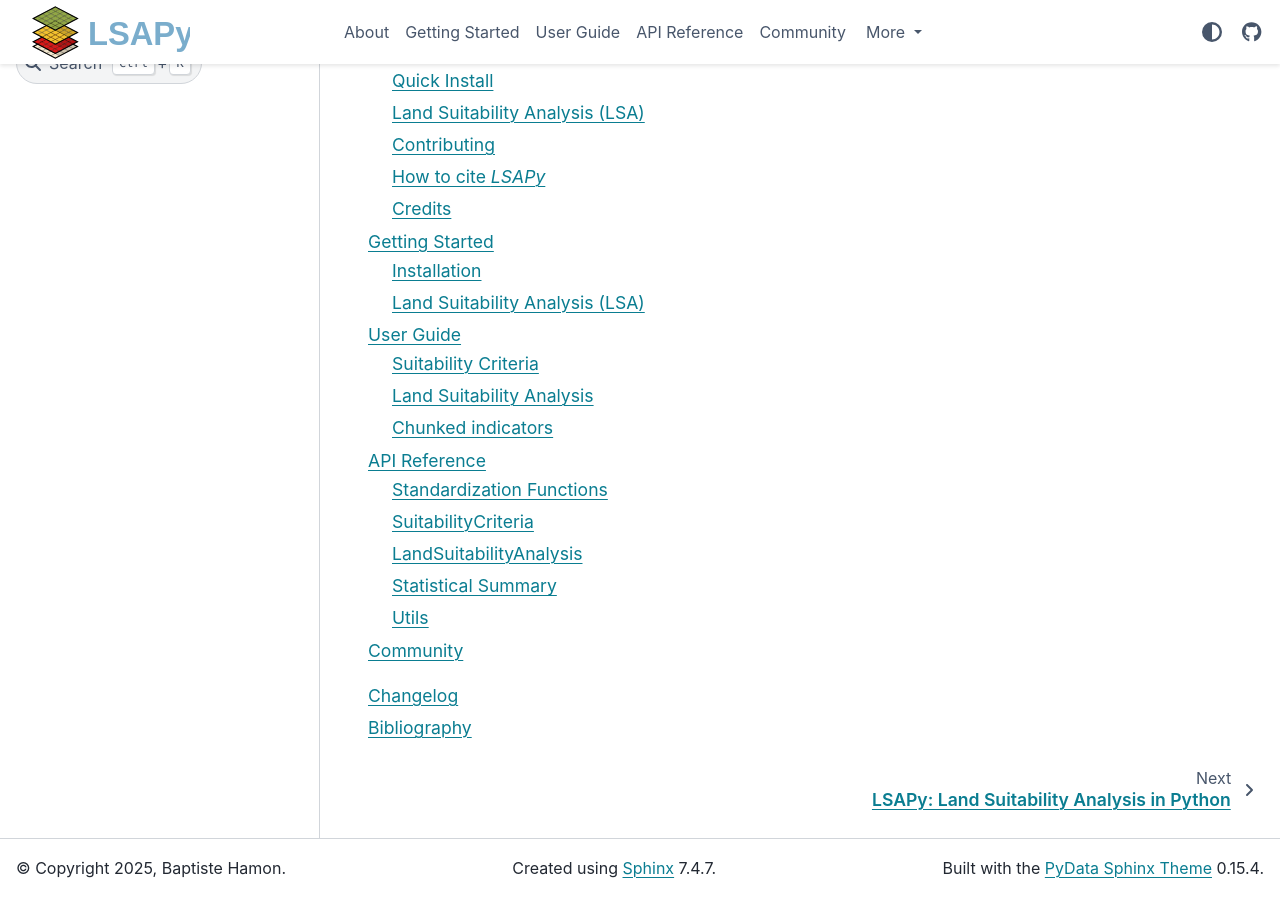
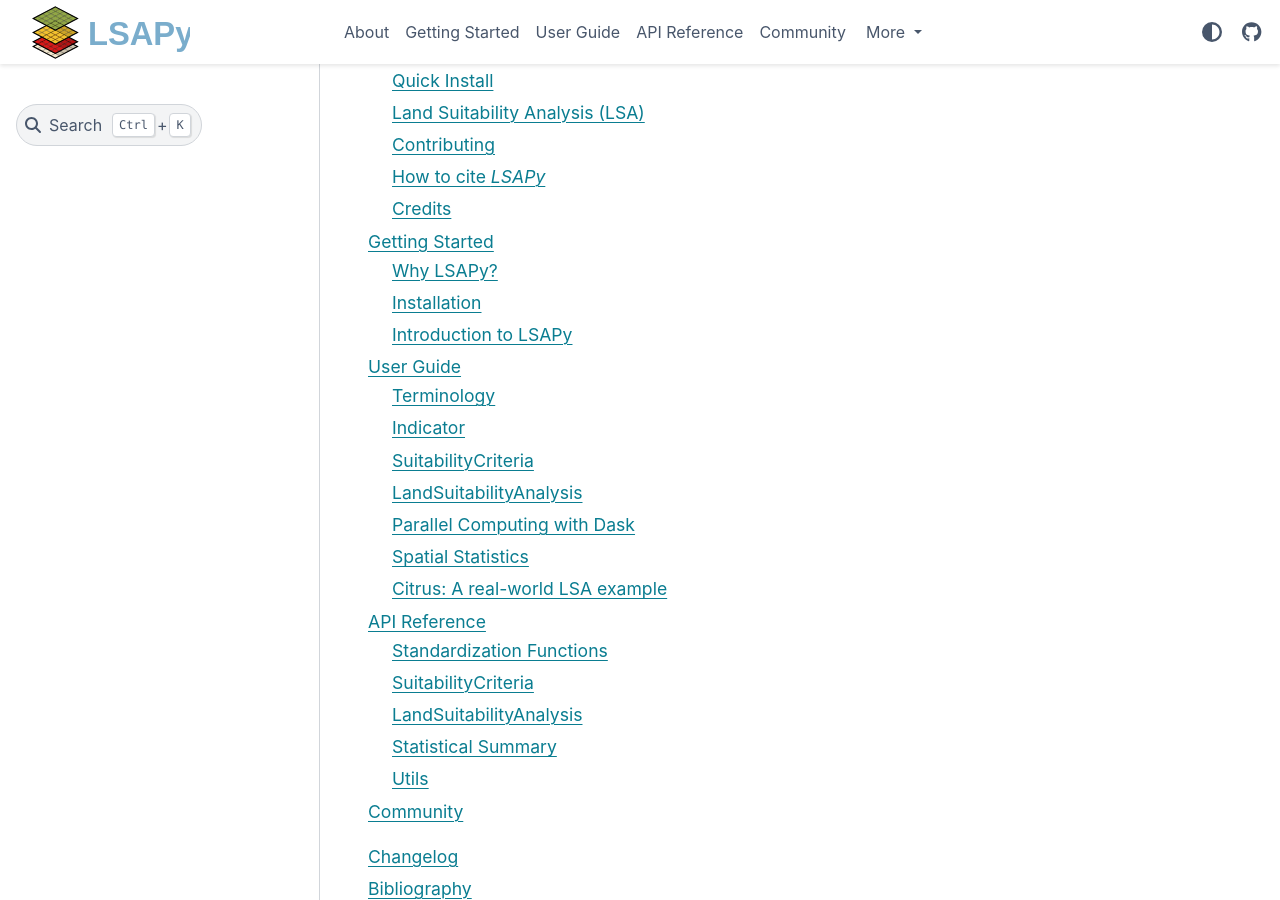
Before and after one commit to baptistehamon/lsapy, a Sphinx documentation site: the page built from docs/index.rst, in a window 1280 px wide and 900 px high, scrolled down 525 px. Built offline with Sphinx 7.4.7 and the PyData theme 0.15.4, drawn with Linux system fonts in a browser that asks for light colours.

Commit message:
Define new doc structure

```diff
--- a/docs/getting_started/index.rst
+++ b/docs/getting-started/installation.rst
@@ -40,9 +38,3 @@ For lazy computation on chunked arrays, install the optional Dask extra:
    pip install "lsapy[dask]"
 
 See :doc:`../notebooks/chunked` for a complete example and explicit execution options.
-
-Land Suitability Analysis (LSA)
--------------------------------
-
-* You said LSA ?
-* LSA in Python: Introduction to LSAPy
--- /dev/null
+++ b/docs/getting-started/lsapy-introduction.md
@@ -0,0 +1,5 @@
+---
+file_format: mystnb
+---
+
+# Introduction to LSAPy
--- /dev/null
+++ b/docs/getting-started/why-lsapy.rst
@@ -0,0 +1,2 @@
+Why LSAPy?
+==========
--- a/docs/index.rst
+++ b/docs/index.rst
@@ -5,7 +5,6 @@
 
 :html_theme.sidebar_secondary.remove:
 
-===================
 LSAPy Documentation
 ===================
 
--- /dev/null
+++ b/docs/user-guide/citrus-example.md
@@ -0,0 +1,5 @@
+---
+file_format: mystnb
+---
+
+# Citrus: A real-world LSA example
--- /dev/null
+++ b/docs/user-guide/dask.md
@@ -0,0 +1,5 @@
+---
+file_format: mystnb
+---
+
+# Parallel Computing with Dask
--- /dev/null
+++ b/docs/user-guide/index.rst
@@ -0,0 +1,19 @@
+:html_theme.sidebar_secondary.remove:
+
+User Guide
+==========
+
+In this user guide, you will find tutorials describing and detailing the main components of the `LSAPy` package,
+and explaining how they operate together to perform Land Suitability Analysis (LSA).
+
+
+.. toctree::
+   :maxdepth: 2
+
+   terminology
+   indicator
+   suitability-criteria
+   lsa
+   dask
+   spatial-statistics
+   citrus-example
--- /dev/null
+++ b/docs/user-guide/indicator.md
@@ -0,0 +1,5 @@
+---
+file_format: mystnb
+---
+
+# Indicator
--- /dev/null
+++ b/docs/user-guide/lsa.md
@@ -0,0 +1,5 @@
+---
+file_format: mystnb
+---
+
+# LandSuitabilityAnalysis
--- /dev/null
+++ b/docs/user-guide/spatial-statistics.md
@@ -0,0 +1,5 @@
+---
+file_format: mystnb
+---
+
+# Spatial Statistics
--- /dev/null
+++ b/docs/user-guide/suitability-criteria.md
@@ -0,0 +1,5 @@
+---
+file_format: mystnb
+---
+
+# SuitabilityCriteria
--- /dev/null
+++ b/docs/user-guide/terminology.rst
@@ -0,0 +1,2 @@
+Terminology
+===========
```
Also changed, not shown: other parts of docs/getting-started/installation.rst (+2 -4 lines), other parts of docs/index.rst (+4 -4 lines), docs/getting-started/index.rst (added, +14 -0 lines).
